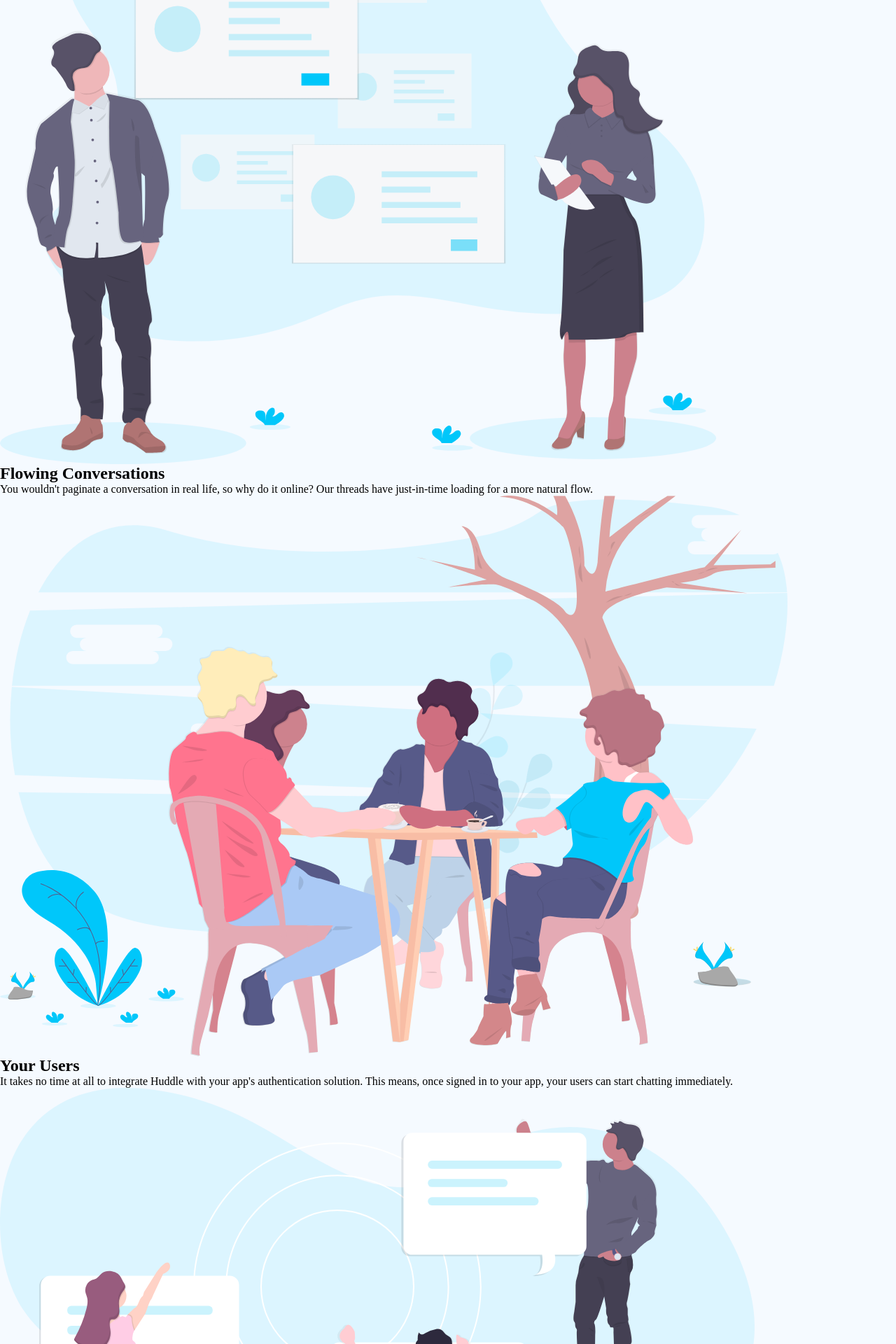
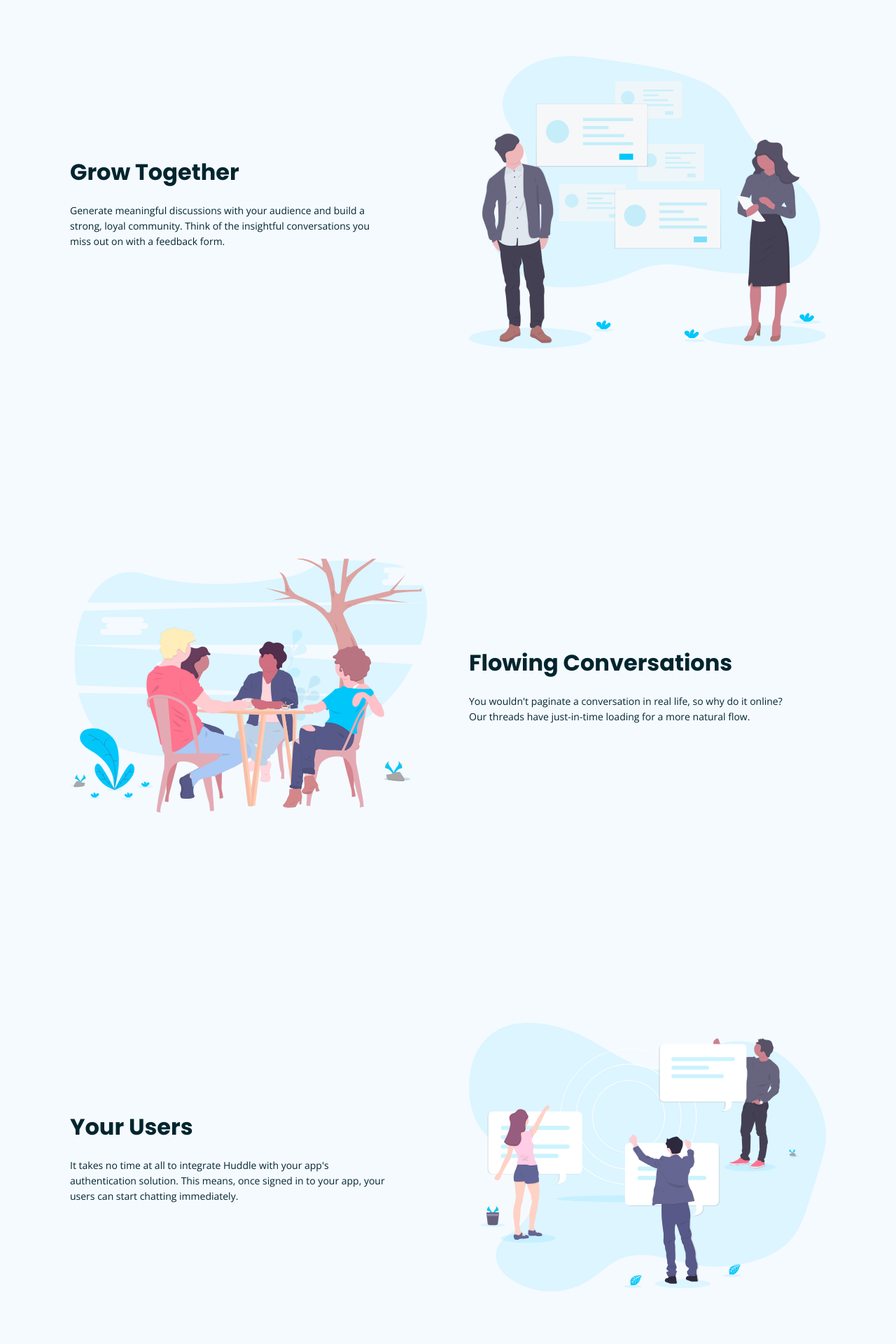
Before and after one commit to GabrielLaminas/huddle-landing-page-master, a plain HTML site: page index.html in a window 1280 px wide. Shown: the part 1940-3860 px from the top of the page at 70% size. Drawn offline with nearby package versions, Linux system fonts and the light colour scheme.

Commit message:
add about

```diff
--- /dev/null
+++ b/assets/scss/_about.scss
@@ -0,0 +1,66 @@
+.container{
+   max-width: 1200px;
+   margin: 0 auto;
+   padding: 0 30px;
+}
+
+.container__flex{
+   margin: 300px 0;
+   display: flex;
+   align-items: center;
+
+   & > div{
+      flex: 1;
+   }
+
+   .container__flex__info{
+      margin: 0 30px;
+
+      .container__flex__title{
+         margin-bottom: 20px;
+         color: $Very-Dark-Cyan;
+         font-family: $font-family-poppins;
+         font-size: 2em;
+
+         @include tablet{
+            text-align: center;
+         }
+         @include mobile{
+            font-size: 1.625em;
+         }
+      }
+      .container__flex__text{
+         max-width: 460px;
+         color: $Very-Dark-Cyan;
+         font-family: $font-family-opensans;
+         font-size: 0.875em;
+         font-weight: 400;
+         line-height: 22px;
+
+         @include tablet{
+            text-align: center;
+         }
+      }
+
+      @include tablet{
+         margin: 0;
+      }
+   }
+   .container__flex__img{
+      margin: 0 30px;
+
+      @include tablet{
+         margin-bottom: 50px;
+      }
+   }
+
+   @include tablet{
+      flex-direction: column-reverse;
+   }
+}
+
+.container__flex--column{
+   @include tablet{
+      flex-direction: column;
+   }
+}
--- a/assets/scss/_mixinmidiaqueries.scss
+++ b/assets/scss/_mixinmidiaqueries.scss
@@ -1,3 +1,9 @@
+@mixin tablet {
+   @media screen and (max-width: 767px) {
+      @content;
+   }
+}
+
 @mixin mobile {
    @media screen and (max-width: 480px) {
       @content;
--- a/assets/scss/style.scss
+++ b/assets/scss/style.scss
@@ -5,3 +5,4 @@
 
 @import "header";
 @import "main";
+@import "about";
--- a/index.html
+++ b/index.html
@@ -45,43 +45,43 @@
       </div>
    </main>
 
-   <section>
-      <article>
-         <div>
-            <h2>Grow Together</h2>
-            <p>
+   <section class="container">
+      <article class="container__flex">
+         <div class="container__flex__info">
+            <h2 class="container__flex__title">Grow Together</h2>
+            <p class="container__flex__text">
                Generate meaningful discussions with your audience and build a strong, loyal community.
                Think of the insightful conversations you miss out on with a feedback form.
             </p>
          </div>
-         <div>
+         <div class="container__flex__img">
             <img src="assets/images/illustration/illustration-grow-together.svg" alt="illustration with man and woman">
          </div>
       </article>
 
-      <article>
-         <div>
-            <h2>Flowing Conversations</h2>
-            <p>
+      <article class="container__flex container__flex--column">
+         <div class="container__flex__img">
+            <img src="assets/images/illustration/illustration-flowing-conversation.svg"
+               alt="four people sit down and they are conversation">
+         </div>
+         <div class="container__flex__info">
+            <h2 class="container__flex__title">Flowing Conversations</h2>
+            <p class="container__flex__text">
                You wouldn't paginate a conversation in real life, so why do it online? Our threads have
                just-in-time loading for a more natural flow.
             </p>
          </div>
-         <div>
-            <img src="assets/images/illustration/illustration-flowing-conversation.svg"
-               alt="four people sit down and they are conversation">
-         </div>
       </article>
 
-      <article>
-         <div>
-            <h2>Your Users</h2>
-            <p>
+      <article class="container__flex">
+         <div class="container__flex__info">
+            <h2 class="container__flex__title">Your Users</h2>
+            <p class="container__flex__text">
                It takes no time at all to integrate Huddle with your app's authentication solution. This means,
                once signed in to your app, your users can start chatting immediately.
             </p>
          </div>
-         <div>
+         <div class="container__flex__img">
             <img src="assets/images/illustration/illustration-your-users.svg" alt="three people use their apps">
          </div>
       </article>
```
Also changed, not shown: assets/scss/style.css, 1 other file.
